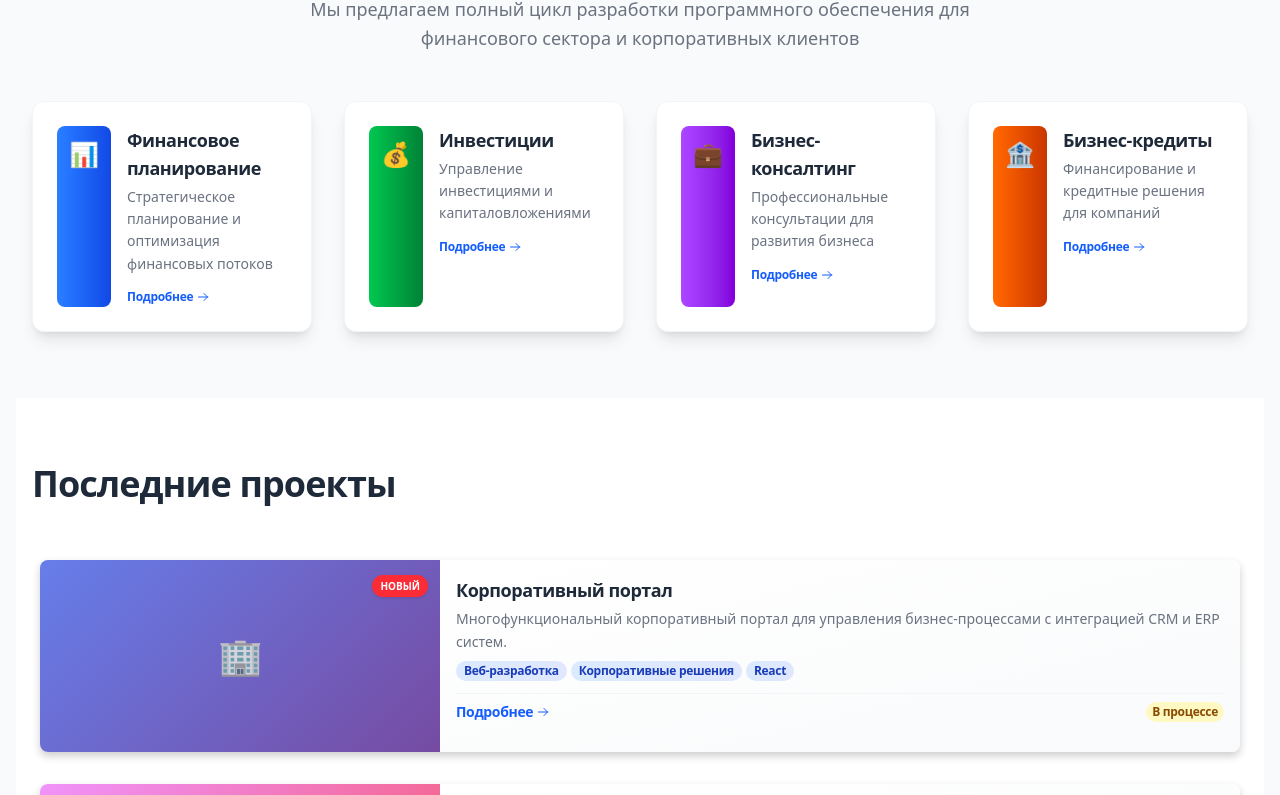
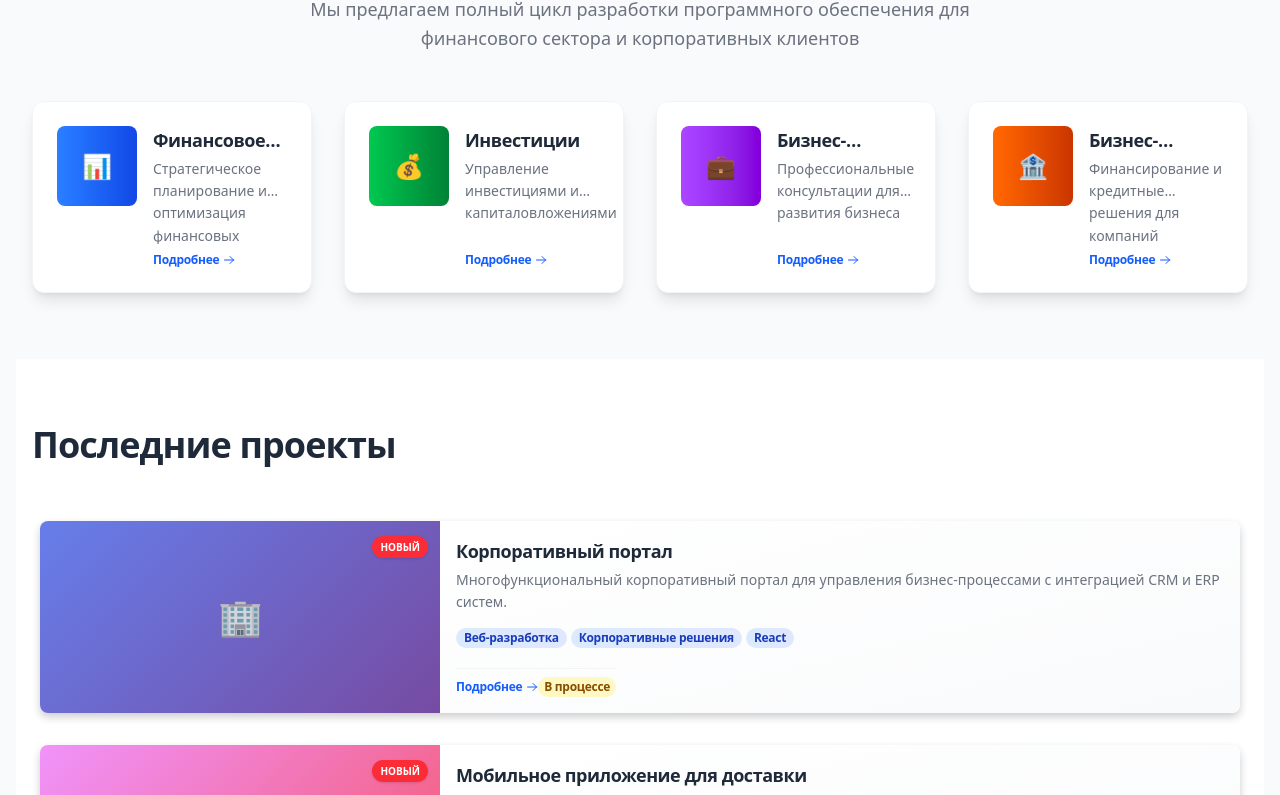
Before and after one commit to sugrobov/my-studio-site, a React (Vite) app: page / in a window 1280 px wide. Shown: the part 894-1689 px from the top of the page. Built offline with nearby package versions, Linux system fonts and the light colour scheme.

Commit message:
feat: add LearnMoreButton, update components and translations

```diff
--- a/package.json
+++ b/package.json
@@ -10,6 +10,7 @@
     "preview": "vite preview"
   },
   "dependencies": {
+    "@tailwindcss/line-clamp": "^0.4.4",
     "autoprefixer": "^10.4.23",
     "i18next": "^25.7.4",
     "i18next-browser-languagedetector": "^8.2.0",
--- a/src/components/Footer.jsx
+++ b/src/components/Footer.jsx
@@ -58,9 +58,9 @@ const Footer = () => {
             <div className="flex xl:flex-nowrap md:flex-nowrap lg:flex-wrap flex-wrap justify-center items-end md:justify-start">
               <div className="relative w-40 sm:w-auto xl:mr-4 lg:mr-0 sm:mr-4 mr-2">
                 <label htmlFor="footer-field" className="leading-7 text-sm text-gray-600">Placeholder</label>
-                <input type="text" id="footer-field" name="footer-field" className="w-full bg-gray-100 bg-opacity-50 rounded border border-gray-300 focus:bg-transparent focus:ring-2 focus:ring-indigo-200 focus:border-indigo-500 text-base outline-none text-gray-700 py-1 px-3 leading-8 transition-colors duration-200 ease-in-out" />
+                <input type="text" id="footer-field" name="footer-field" className="w-full bg-gray-100 bg-opacity-50 rounded border border-gray-300 focus:bg-transparent focus:ring-2 focus:ring-blue-200 focus:border-blue-500 text-base outline-none text-gray-700 py-1 px-3 leading-8 transition-colors duration-200 ease-in-out" />
               </div>
-              <button className="lg:mt-2 xl:mt-0 flex-shrink-0 inline-flex text-white bg-indigo-500 border-0 py-2 px-6 focus:outline-none hover:bg-indigo-600 rounded">Button</button>
+              <button className="lg:mt-2 xl:mt-0 flex-shrink-0 inline-flex text-white bg-blue-600 border-0 py-2 px-4 focus:outline-none hover:bg-blue-700 rounded-lg shadow transition-all duration-300 text-sm font-medium title-font">Button</button>
             </div>
             <p className="text-gray-500 text-sm mt-2 md:text-left text-center">Bitters chicharrones fanny pack
               <br className="lg:block hidden" />waistcoat green juice
@@ -77,7 +77,7 @@ const Footer = () => {
             <span className="ml-3 text-xl">RS-SOFT</span>
           </a> */}
           <p className="text-sm text-gray-500 sm:ml-6 sm:mt-0 mt-4">© {new Date().getFullYear()} RS-SOFT —
-            <a href="https://rs-soft.ru" rel="noopener noreferrer" className="text-gray-600 ml-1" target="_blank">@rs-soft</a>
+            <Link href="https://rs-soft.ru" rel="noopener noreferrer" className="text-gray-600 ml-1">@rs-soft</Link>
           </p>
           <span className="inline-flex sm:ml-auto sm:mt-0 mt-4 justify-center sm:justify-start">
             <a className="text-gray-500">
--- /dev/null
+++ b/src/components/LearnMoreButton.jsx
@@ -0,0 +1,49 @@
+import React from 'react';
+import { useTranslation } from 'react-i18next';
+
+const LearnMoreButton = ({ onClick, href, className = '', children }) => {
+  const { t } = useTranslation();
+
+  const baseClasses = "inline-flex items-center font-medium text-blue-600 hover:text-blue-800 transition-colors duration-300 title-font text-xs group";
+
+  const content = (
+    <>
+      {children || t('homeDub.services.learnMore')}
+      <svg
+        className="ml-1 w-3 h-3 group-hover:translate-x-1 transition-transform duration-300"
+        fill="none"
+        stroke="currentColor"
+        viewBox="0 0 24 24"
+      >
+        <path
+          strokeLinecap="round"
+          strokeLinejoin="round"
+          strokeWidth="2"
+          d="M14 5l7 7m0 0l-7 7m7-7H3"
+        />
+      </svg>
+    </>
+  );
+
+  if (href) {
+    return (
+      <a
+        href={href}
+        className={`${baseClasses} ${className}`}
+      >
+        {content}
+      </a>
+    );
+  }
+
+  return (
+    <button
+      onClick={onClick}
+      className={`${baseClasses} ${className}`}
+    >
+      {content}
+    </button>
+  );
+};
+
+export default LearnMoreButton;
--- a/src/components/ProjectCard.jsx
+++ b/src/components/ProjectCard.jsx
@@ -1,5 +1,6 @@
 import { Link } from 'react-router-dom';
 import { useTranslation } from 'react-i18next';
+import LearnMoreButton from './UI/LearnMoreButton';
 
 export default function ProjectCard({ project, horizontal = false }) {
   const { t, i18n } = useTranslation();
@@ -92,11 +93,10 @@ export default function ProjectCard({ project, horizontal = false }) {
         )}
 
         <div className={contentClasses}>
-          <div className="flex justify-between items-start">
-            <div>
-              <h4 className={titleClasses}><b>{project.title[currentLang]}</b></h4>
-              <p className={descriptionClasses}>{project.desc[currentLang]}</p>
-            </div>
+          <div className="flex justify-between items-start h-full flex-col">
+            <div className="flex-1">
+              <h4 className={`${titleClasses} line-clamp-1`}><b>{project.title[currentLang]}</b></h4>
+              <p className={`${descriptionClasses} line-clamp-2 flex-1`}>{project.desc[currentLang]}</p>
             </div>
 
             {/* Теги */}
@@ -116,15 +116,9 @@ export default function ProjectCard({ project, horizontal = false }) {
             {/* Нижний блок с кнопкой и статусом */}
             <div className={bottomContainerClasses}>
               <div className="flex items-center justify-between">
-              <Link
-                to={`/project/${project.id}`}
-                className={linkClasses}
-              >
+                <LearnMoreButton href={`/project/${project.id}`} className="text-sm">
                   {t('project.more')}
-                <svg className={linkIconClasses} fill="none" stroke="currentColor" viewBox="0 0 24 24">
-                  <path strokeLinecap="round" strokeLinejoin="round" strokeWidth="2" d="M14 5l7 7m0 0l-7 7m7-7H3" />
-                </svg>
-              </Link>
+                </LearnMoreButton>
 
                 <div className="flex items-center text-xs text-gray-500">
                   <span className={`${statusClasses} ${project.id % 2 === 0 ? 'bg-green-100 text-green-800' : 'bg-yellow-100 text-yellow-800'} title-font`}>
@@ -136,5 +130,6 @@ export default function ProjectCard({ project, horizontal = false }) {
           </div>
         </div>
       </div>
+    </div>
   );
 }
--- /dev/null
+++ b/src/components/UI/LearnMoreButton.jsx
@@ -0,0 +1,49 @@
+import React from 'react';
+import { useTranslation } from 'react-i18next';
+
+const LearnMoreButton = ({ onClick, href, className = '', children }) => {
+  const { t } = useTranslation();
+
+  const baseClasses = "inline-flex items-center font-medium text-blue-600 hover:text-blue-800 transition-colors duration-300 title-font text-xs group";
+
+  const content = (
+    <>
+      {children || t('homeDub.services.learnMore')}
+      <svg
+        className="ml-1 w-3 h-3 group-hover:translate-x-1 transition-transform duration-300"
+        fill="none"
+        stroke="currentColor"
+        viewBox="0 0 24 24"
+      >
+        <path
+          strokeLinecap="round"
+          strokeLinejoin="round"
+          strokeWidth="2"
+          d="M14 5l7 7m0 0l-7 7m7-7H3"
+        />
+      </svg>
+    </>
+  );
+
+  if (href) {
+    return (
+      <a
+        href={href}
+        className={`${baseClasses} ${className}`}
+      >
+        {content}
+      </a>
+    );
+  }
+
+  return (
+    <button
+      onClick={onClick}
+      className={`${baseClasses} ${className}`}
+    >
+      {content}
+    </button>
+  );
+};
+
+export default LearnMoreButton;
--- a/src/i18n/translations.js
+++ b/src/i18n/translations.js
@@ -327,7 +327,7 @@ const resources = {
         homeDub: "Home Dub",
         aboutDub: "About Dub",
         services: "Services",
-        servicesDub: "Services Dub",
+        servicesDub: "Services",
         projects: "Our Projects",
         about: "About"
       },
--- a/src/pages/HomeDub.jsx
+++ b/src/pages/HomeDub.jsx
@@ -3,6 +3,7 @@ import { Link } from 'react-router-dom';
 import Carousel from '../components/Carousel';
 import CTASection from '../components/CTASection';
 import ProjectCard from '../components/ProjectCard';
+import LearnMoreButton from '../components/UI/LearnMoreButton';
 import { projects } from '../data/projects';
 
 export default function HomeDub() {
@@ -121,24 +122,19 @@ export default function HomeDub() {
             {servicesStaticData.map((service) => (
               <div
                 key={service.id}
-                className="bg-white rounded-xl shadow-lg hover:shadow-xl transition-all duration-300 p-6 border border-gray-100 flex"
+                className="bg-white rounded-xl shadow-lg hover:shadow-xl transition-all duration-300 p-6 border border-gray-100 flex h-48"
               >
-                <div className={`inline-flex p-3 rounded-lg ${service.color} mr-4 flex-shrink-0`}>
-                  <span className="text-2xl">{service.icon}</span>
+                <div className={`inline-flex p-3 rounded-lg ${service.color} mr-4 shrink-0 h-16 w-16 sm:h-20 sm:w-20 md:h-24 md:w-24 lg:h-20 lg:w-20`}>
+                  <span className="text-2xl m-auto">{service.icon}</span>
                 </div>
-                <div className="flex-1">
-                  <h3 className="text-lg font-bold text-gray-800 mb-1 title-font">
+                <div className="flex-1 flex flex-col">
+                  <h3 className="text-lg font-bold text-gray-800 mb-1 title-font line-clamp-1">
                     {t(`homeDub.services.${service.key}.title`)}
                   </h3>
-                  <p className="text-gray-600 body-font text-sm mb-2">
+                  <p className="text-gray-600 body-font text-sm mb-2 flex-1 line-clamp-2">
                     {t(`homeDub.services.${service.key}.description`)}
                   </p>
-                  <a href="#" className="text-blue-600 hover:text-blue-800 font-medium inline-flex items-center title-font text-xs">
-                    {t('homeDub.services.learnMore')}
-                    <svg className="ml-1 w-3 h-3" fill="none" stroke="currentColor" viewBox="0 0 24 24">
-                      <path strokeLinecap="round" strokeLinejoin="round" strokeWidth="2" d="M14 5l7 7m0 0l-7 7m7-7H3" />
-                    </svg>
-                  </a>
+                  <LearnMoreButton />
                 </div>
               </div>
             ))}
--- a/tailwind.config.js
+++ b/tailwind.config.js
@@ -34,5 +34,7 @@ export default {
       },
     },
   },
-  plugins: [],
+  plugins: [
+    require('@tailwindcss/line-clamp')
+  ],
 }
```
Also changed, not shown: 1 other file (tests, documents, lock files or other folders). Lines whose indentation alone changed are shown as unchanged.
